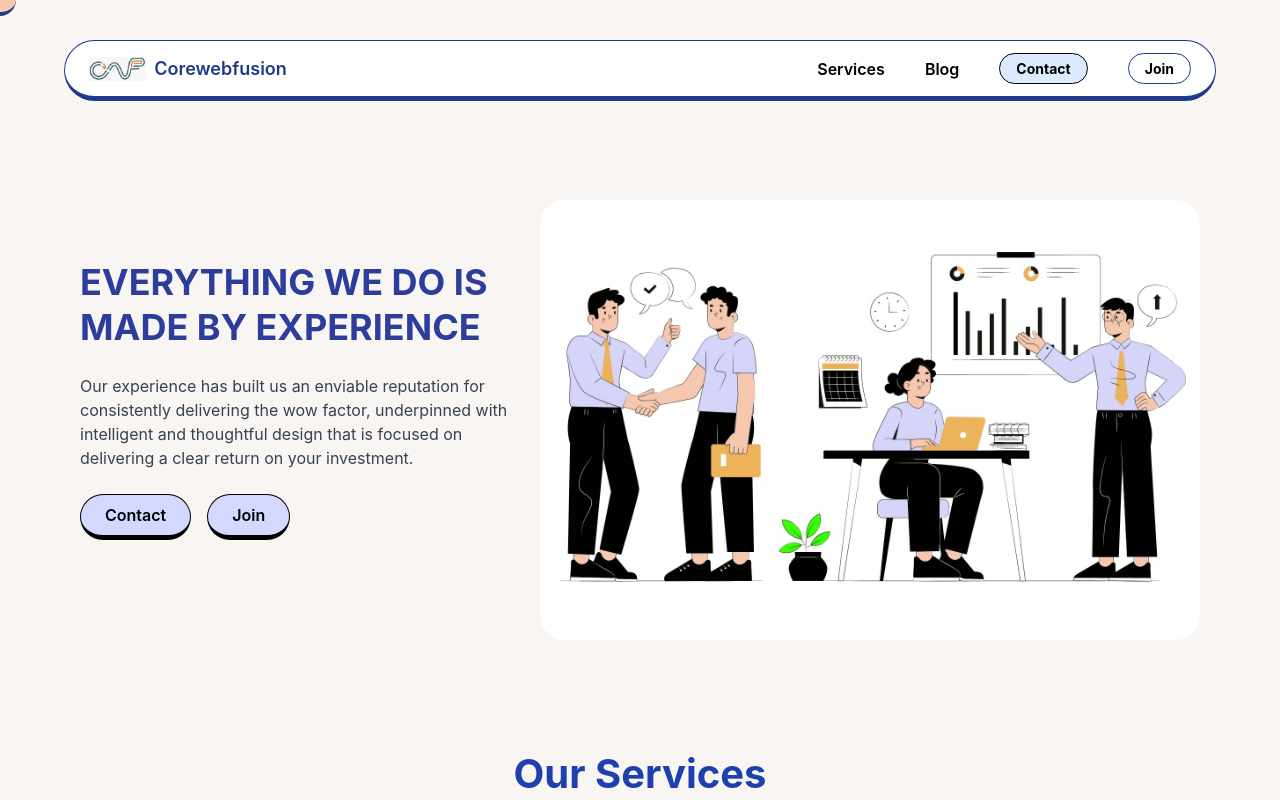
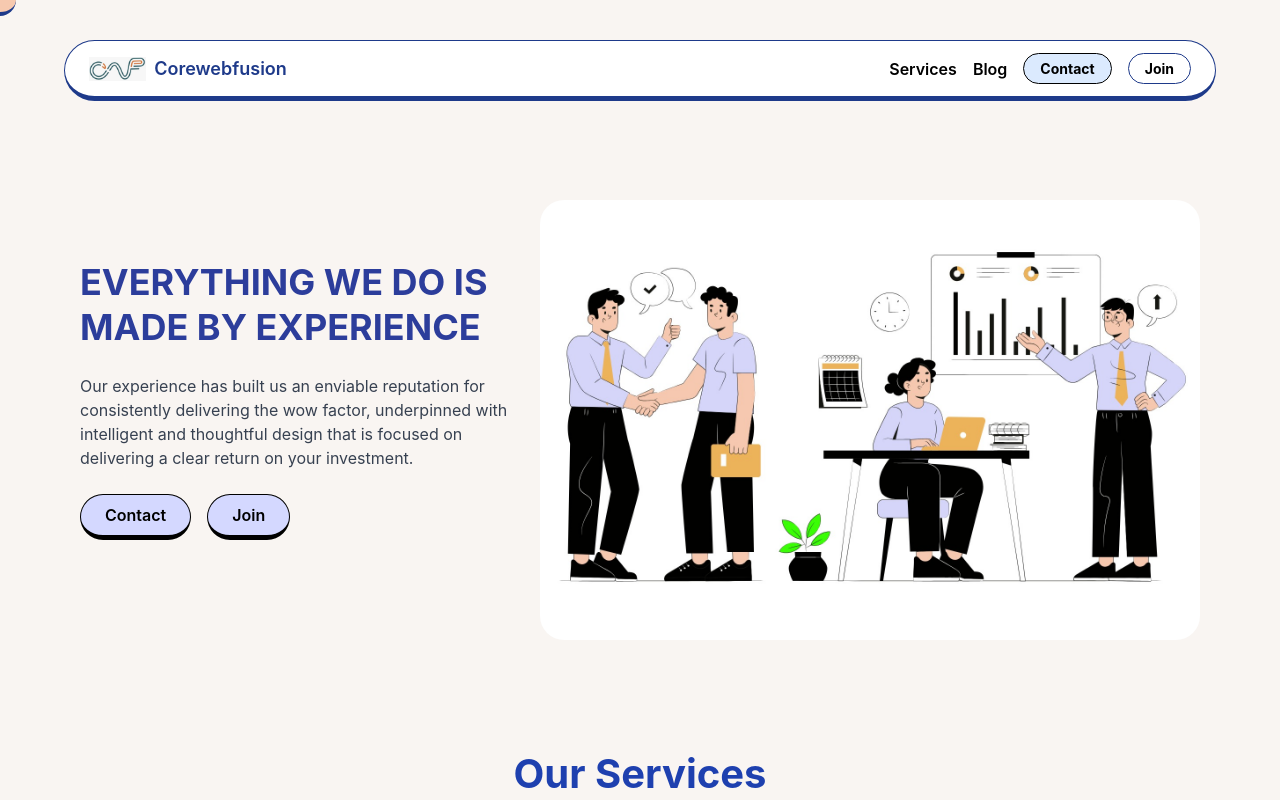
Before and after one commit to tahzib12/mindshare, a React (Create React App) app: page / in a window 1280 px wide. Shown: the top 800 px of the page. Built offline with nearby package versions, Linux system fonts and the light colour scheme.

Commit message:
form link added

```diff
--- a/src/Components/Form.js
+++ b/src/Components/Form.js
@@ -13,7 +13,7 @@ const ContactForm = () => {
     }, []);
 
     return (
-        <div className="min-h-screen md:h-auto sm:h-auto flex items-center justify-center bg-[#f9f5f2] md:px-28 sm:px-10">
+        <div id='form' className="min-h-screen md:h-auto sm:h-auto flex items-center justify-center bg-[#f9f5f2] md:px-28 sm:px-10">
             <div className="flex flex-col  lg:flex-row md:flex-col-reverse sm:flex-col-reverse items-start space-y-6 lg:space-y-0 lg:space-x-12 md:space-y-0  md:space-x-0 sm:space-y-0  sm:space-x-0 md:w-full" >
                 {/* Form Section */}
                 <div className="bg-white shadow-lg rounded-3xl md:w-full sm:w-full p-8 w-1/2 border-[1px] border-b-[10px] border-black" data-aos="fade-up">
--- a/src/Components/Navbar.js
+++ b/src/Components/Navbar.js
@@ -31,7 +31,7 @@ const Navbar = () => {
         <div className={`transition-transform duration-300 ease-in-out ${
             isMenuOpen
               ? 'flex flex-col items-start boxShadow1 rounded-lg space-y-4 absolute top-[50px] sm:w-[180px] md:w-[200px] right-0 bg-white shadow-lg p-4 z-10'
-              : 'hidden lg:flex lg:space-x-10'
+              : 'hidden lg:flex lg:space-x-4'
           } text-[25px] lg:relative flex items-center`}>
          <HashLink smooth to="/#service" className="text-black text-[16px] font-semibold  hover:border-b hover:border-black cursor-pointer ">
             Services
@@ -41,12 +41,11 @@ const Navbar = () => {
             Blog
           </HashLink>
 
-          <a
-            href="#"
-            className="bg-blue-100 text-black text-[14px] py-1 px-4 rounded-full border-[1px] border-black  hover:bg-blue-900 hover:text-white hover:border-blue-900 duration-300 cursor-pointer font-bold"
+         <HashLink smooth to="/#form"
+            className="bg-blue-100 text-black text-[14px] py-1 px-4 rounded-full border-[1px] border-black  hover:bg-blue-900 hover:text-white hover:border-blue-900 duration-300 cursor-pointer font-bold "
           >
             Contact
-          </a>
+            </HashLink>
           <a
             href="#"
             className="border-[1px] border-blue-900 text-black text-[14px] py-1 px-4 rounded-full hover:bg-blue-900 hover:text-white duration-300 font-bold cursor-pointer"
```
